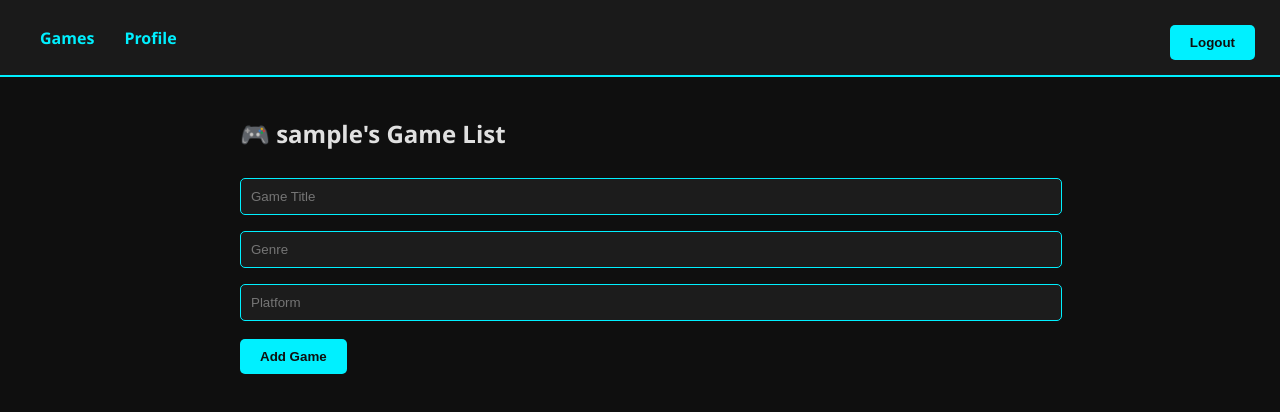
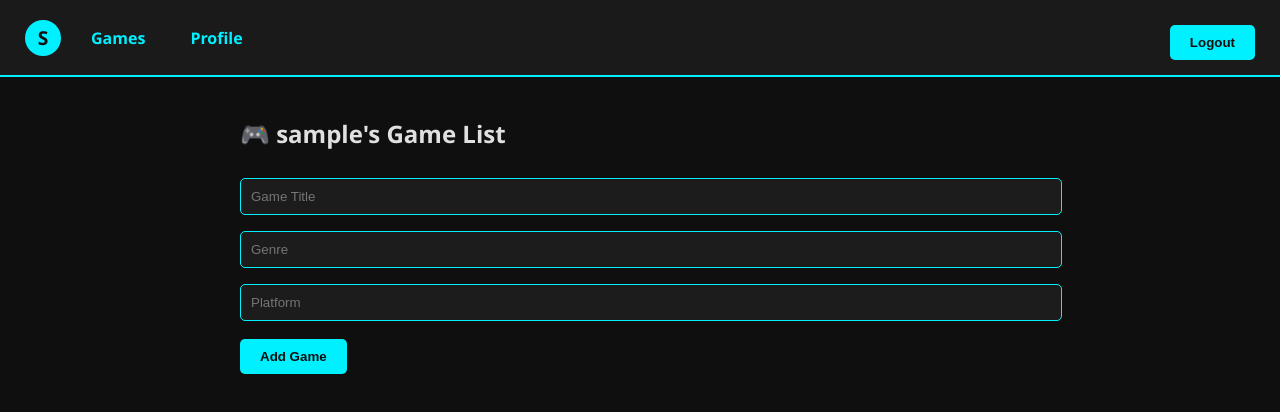
Before and after one commit to jbir10/Learn-React, a React (Create React App) app in the folder part4-tutorial/: page /games in a window 1280 px wide. Shown: the top 412 px of the page. Built offline with nearby package versions, Linux system fonts and the light colour scheme; sample sign-in values are in the browser's storage.

Commit message:
Added avatar based on username initial

```diff
--- a/part4-tutorial/src/App.css
+++ b/part4-tutorial/src/App.css
@@ -65,6 +65,20 @@ button:hover {
   box-shadow: 0 0 5px #00f0ff33;
 }
 
+.avatar {
+  background-color: #00f0ff;
+  color: #0f0f0f;
+  font-weight: bold;
+  font-size: 1.2em;
+  border-radius: 50%;
+  width: 36px;
+  height: 36px;
+  display: flex;
+  align-items: center;
+  justify-content: center;
+}
+
+
 @keyframes App-logo-spin {
   from {
     transform: rotate(0deg);
--- a/part4-tutorial/src/App.js
+++ b/part4-tutorial/src/App.js
@@ -26,7 +26,7 @@ function App() {
 
   return (
     <Router>
-      {username && <Navbar onLogout={handleLogout} />}
+      {username && <Navbar username={username} onLogout={handleLogout} />}
       <Routes>
         <Route path="/" element={
           username
--- a/part4-tutorial/src/components/Navbar.js
+++ b/part4-tutorial/src/components/Navbar.js
@@ -1,10 +1,13 @@
 import React from 'react';
 import { Link } from 'react-router-dom';
 
-const Navbar = ({ onLogout }) => {
+const Navbar = ({ onLogout, username }) => {
+  const avatarLetter = username ? username[0].toUpperCase() : '?';
+
   return (
     <div className="navbar">
-      <div>
+      <div style={{ display: 'flex', alignItems: 'center', gap: '15px' }}>
+        <div className="avatar">{avatarLetter}</div>
         <Link to="/games">Games</Link>
         <Link to="/profile">Profile</Link>
       </div>
```
